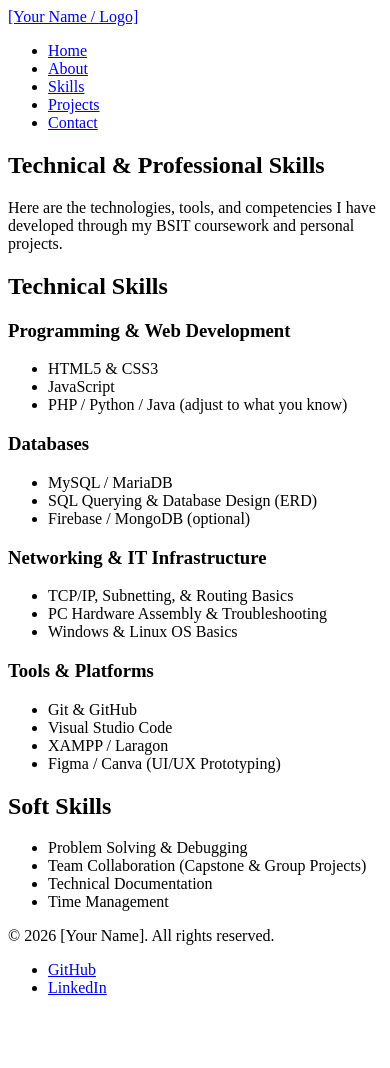
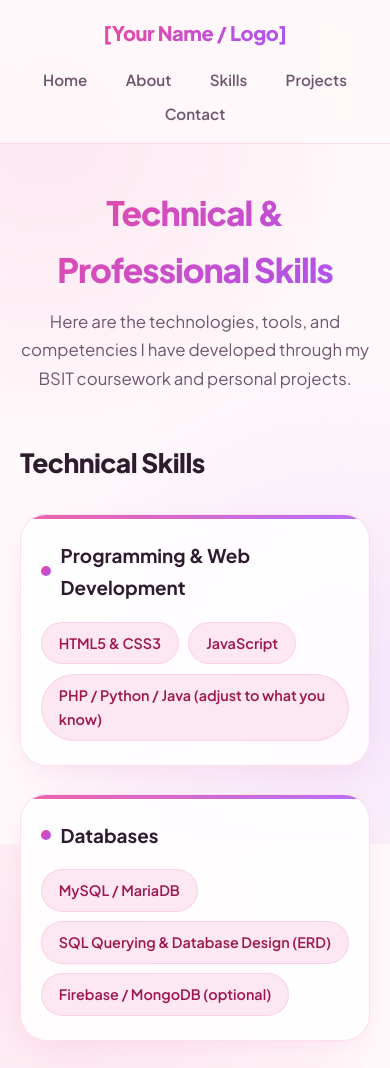
Before and after one commit to cento-nova/cento-projects-1, a plain HTML site: page skills.html in a window 390 px wide. Shown: the top 1068 px of the page. Before the commit the page ends 1013 px from the top, so only its background shows below. Drawn offline with Linux system fonts and the light colour scheme.

```diff
--- /dev/null
+++ b/assets/skills.css
@@ -0,0 +1,334 @@
+/* Import Modern Google Font */
+@import url('https://fonts.googleapis.com/css2?family=Plus+Jakarta+Sans:wght@400;500;600;700;800&display=swap');
+
+/* Color Palette & Variables (Consistent across all pages) */
+:root {
+    --bg-main: #fff9fb;
+    --bg-card: rgba(255, 255, 255, 0.85);
+    --text-dark: #2d1b2e;
+    --text-muted: #6e566f;
+    --accent-pink: #ec4899;
+    --accent-rose: #f43f5e;
+    --accent-lavender: #a855f7;
+    --soft-blush: #fce7f3;
+    --border-soft: rgba(236, 72, 153, 0.16);
+    --shadow-soft: 0 12px 35px -10px rgba(236, 72, 153, 0.15);
+    --gradient-primary: linear-gradient(135deg, #ec4899, #a855f7);
+}
+
+/* Reset & Base Styles */
+* {
+    margin: 0;
+    padding: 0;
+    box-sizing: border-box;
+}
+
+body {
+    font-family: 'Plus Jakarta Sans', -apple-system, BlinkMacSystemFont, sans-serif;
+    color: var(--text-dark);
+    background-color: var(--bg-main);
+    background-image:
+        radial-gradient(circle at 12% 15%, rgba(244, 114, 182, 0.14) 0%, transparent 42%),
+        radial-gradient(circle at 88% 82%, rgba(192, 132, 252, 0.16) 0%, transparent 45%);
+    background-attachment: fixed;
+    line-height: 1.7;
+    min-height: 100vh;
+    display: flex;
+    flex-direction: column;
+}
+
+/* Sticky Glassmorphism Navigation */
+header {
+    position: sticky;
+    top: 0;
+    z-index: 100;
+    background: rgba(255, 249, 251, 0.82);
+    backdrop-filter: blur(14px);
+    -webkit-backdrop-filter: blur(14px);
+    border-bottom: 1px solid var(--border-soft);
+}
+
+nav {
+    max-width: 1100px;
+    margin: 0 auto;
+    padding: 1rem 1.5rem;
+    display: flex;
+    justify-content: space-between;
+    align-items: center;
+    flex-wrap: wrap;
+    gap: 1rem;
+}
+
+/* Brand / Logo */
+nav > a {
+    font-size: 1.25rem;
+    font-weight: 800;
+    text-decoration: none;
+    background: var(--gradient-primary);
+    -webkit-background-clip: text;
+    -webkit-text-fill-color: transparent;
+    letter-spacing: -0.02em;
+}
+
+/* Nav Links */
+nav ul {
+    list-style: none;
+    display: flex;
+    gap: 0.4rem;
+    flex-wrap: wrap;
+}
+
+nav ul li a {
+    text-decoration: none;
+    color: var(--text-muted);
+    font-weight: 600;
+    font-size: 0.95rem;
+    padding: 0.5rem 1rem;
+    border-radius: 999px;
+    transition: all 0.25s ease;
+}
+
+nav ul li a:hover {
+    background-color: var(--soft-blush);
+    color: var(--accent-pink);
+}
+
+/* Main Container */
+main {
+    flex: 1;
+    width: 100%;
+    max-width: 1100px;
+    margin: 0 auto;
+    padding: 3.5rem 1.5rem 5rem;
+}
+
+/* =========================================
+   SKILLS INTRO (#skills-intro)
+   ========================================= */
+#skills-intro {
+    text-align: center;
+    margin-bottom: 3rem;
+}
+
+#skills-intro h1 {
+    font-size: clamp(2.1rem, 4.5vw, 3rem);
+    font-weight: 800;
+    letter-spacing: -0.03em;
+    margin-bottom: 0.6rem;
+    background: var(--gradient-primary);
+    -webkit-background-clip: text;
+    -webkit-text-fill-color: transparent;
+}
+
+#skills-intro p {
+    max-width: 630px;
+    margin: 0 auto;
+    color: var(--text-muted);
+    font-size: 1.05rem;
+}
+
+/* =========================================
+   TECHNICAL SKILLS GRID (#technical-skills)
+   ========================================= */
+#technical-skills {
+    display: grid;
+    grid-template-columns: repeat(2, 1fr);
+    gap: 1.75rem;
+    margin-bottom: 2.5rem;
+}
+
+#technical-skills h2 {
+    grid-column: 1 / -1;
+    font-size: 1.65rem;
+    font-weight: 800;
+    color: var(--text-dark);
+    letter-spacing: -0.02em;
+}
+
+#technical-skills article {
+    background: var(--bg-card);
+    border: 1px solid var(--border-soft);
+    border-radius: 26px;
+    padding: 2rem;
+    box-shadow: var(--shadow-soft);
+    backdrop-filter: blur(10px);
+    position: relative;
+    overflow: hidden;
+    transition: transform 0.3s ease, border-color 0.3s ease, box-shadow 0.3s ease;
+}
+
+/* Top Gradient Accent Bar */
+#technical-skills article::before {
+    content: "";
+    position: absolute;
+    top: 0;
+    left: 0;
+    width: 100%;
+    height: 4px;
+    background: var(--gradient-primary);
+    opacity: 0.85;
+}
+
+#technical-skills article:hover {
+    transform: translateY(-5px);
+    border-color: rgba(236, 72, 153, 0.4);
+    box-shadow: 0 18px 40px -12px rgba(236, 72, 153, 0.22);
+}
+
+#technical-skills article h3 {
+    font-size: 1.18rem;
+    font-weight: 700;
+    color: var(--text-dark);
+    margin-bottom: 1.15rem;
+    display: flex;
+    align-items: center;
+    gap: 0.6rem;
+}
+
+/* Small Gradient Dot beside Category Title */
+#technical-skills article h3::before {
+    content: "";
+    width: 10px;
+    height: 10px;
+    border-radius: 50%;
+    background: var(--gradient-primary);
+    flex-shrink: 0;
+}
+
+/* Skill Badges List */
+#technical-skills article ul {
+    list-style: none;
+    display: flex;
+    flex-wrap: wrap;
+    gap: 0.6rem;
+}
+
+#technical-skills article ul li {
+    background: var(--soft-blush);
+    color: #9d174d;
+    font-size: 0.9rem;
+    font-weight: 600;
+    padding: 0.5rem 1.05rem;
+    border-radius: 999px;
+    border: 1px solid rgba(236, 72, 153, 0.14);
+    transition: transform 0.2s ease, background-color 0.2s ease;
+}
+
+#technical-skills article ul li:hover {
+    transform: translateY(-2px);
+    background: #fbcfe8;
+}
+
+/* =========================================
+   SOFT SKILLS SECTION (#soft-skills)
+   ========================================= */
+#soft-skills {
+    background: var(--bg-card);
+    border: 1px solid var(--border-soft);
+    border-radius: 28px;
+    padding: 2.25rem;
+    box-shadow: var(--shadow-soft);
+    backdrop-filter: blur(10px);
+}
+
+#soft-skills h2 {
+    font-size: 1.6rem;
+    font-weight: 800;
+    color: var(--text-dark);
+    margin-bottom: 1.25rem;
+    letter-spacing: -0.02em;
+}
+
+#soft-skills ul {
+    list-style: none;
+    display: grid;
+    grid-template-columns: repeat(auto-fit, minmax(220px, 1fr));
+    gap: 1rem;
+}
+
+#soft-skills ul li {
+    background: rgba(243, 232, 255, 0.5);
+    border: 1px solid rgba(168, 85, 247, 0.16);
+    border-radius: 16px;
+    padding: 0.9rem 1.2rem;
+    color: #581c87;
+    font-weight: 600;
+    font-size: 0.94rem;
+    display: flex;
+    align-items: center;
+    gap: 0.6rem;
+    transition: transform 0.2s ease, background-color 0.2s ease;
+}
+
+#soft-skills ul li::before {
+    content: "✦";
+    color: var(--accent-pink);
+    font-size: 0.95rem;
+}
+
+#soft-skills ul li:hover {
+    transform: translateY(-3px);
+    background: rgba(243, 232, 255, 0.85);
+}
+
+/* =========================================
+   FOOTER
+   ========================================= */
+footer {
+    border-top: 1px solid var(--border-soft);
+    background: rgba(255, 255, 255, 0.6);
+    padding: 1.75rem 1.5rem;
+    text-align: center;
+}
+
+footer p {
+    color: var(--text-muted);
+    font-size: 0.9rem;
+    margin-bottom: 0.6rem;
+}
+
+footer ul {
+    list-style: none;
+    display: flex;
+    justify-content: center;
+    gap: 1.25rem;
+}
+
+footer ul li a {
+    text-decoration: none;
+    color: var(--accent-pink);
+    font-weight: 600;
+    font-size: 0.9rem;
+    transition: color 0.2s ease;
+}
+
+footer ul li a:hover {
+    color: var(--accent-lavender);
+}
+
+/* =========================================
+   MOBILE RESPONSIVENESS
+   ========================================= */
+@media (max-width: 768px) {
+    nav {
+        flex-direction: column;
+        text-align: center;
+    }
+
+    nav ul {
+        justify-content: center;
+    }
+
+    main {
+        padding: 2.5rem 1.25rem 4rem;
+    }
+
+    #technical-skills {
+        grid-template-columns: 1fr;
+    }
+
+    #technical-skills article,
+    #soft-skills {
+        padding: 1.5rem 1.25rem;
+    }
+}
--- a/skills.html
+++ b/skills.html
@@ -4,7 +4,7 @@
     <meta charset="UTF-8">
     <meta name="viewport" content="width=device-width, initial-scale=1.0">
     <title>Skills | [Your Name] - BSIT Portfolio</title>
-    <!-- <link rel="stylesheet" href="style.css"> -->
+    <link rel="stylesheet" href="assets/skills.css">
 </head>
 <body>
 
```
Also changed, not shown: about.html (+29 -24 lines), assets/index.css (+81 -27 lines), assets/projects.css (+116 -46 lines), index.html (+12 -6 lines), assets/photo/profile.jpg (added), 2 other files.
